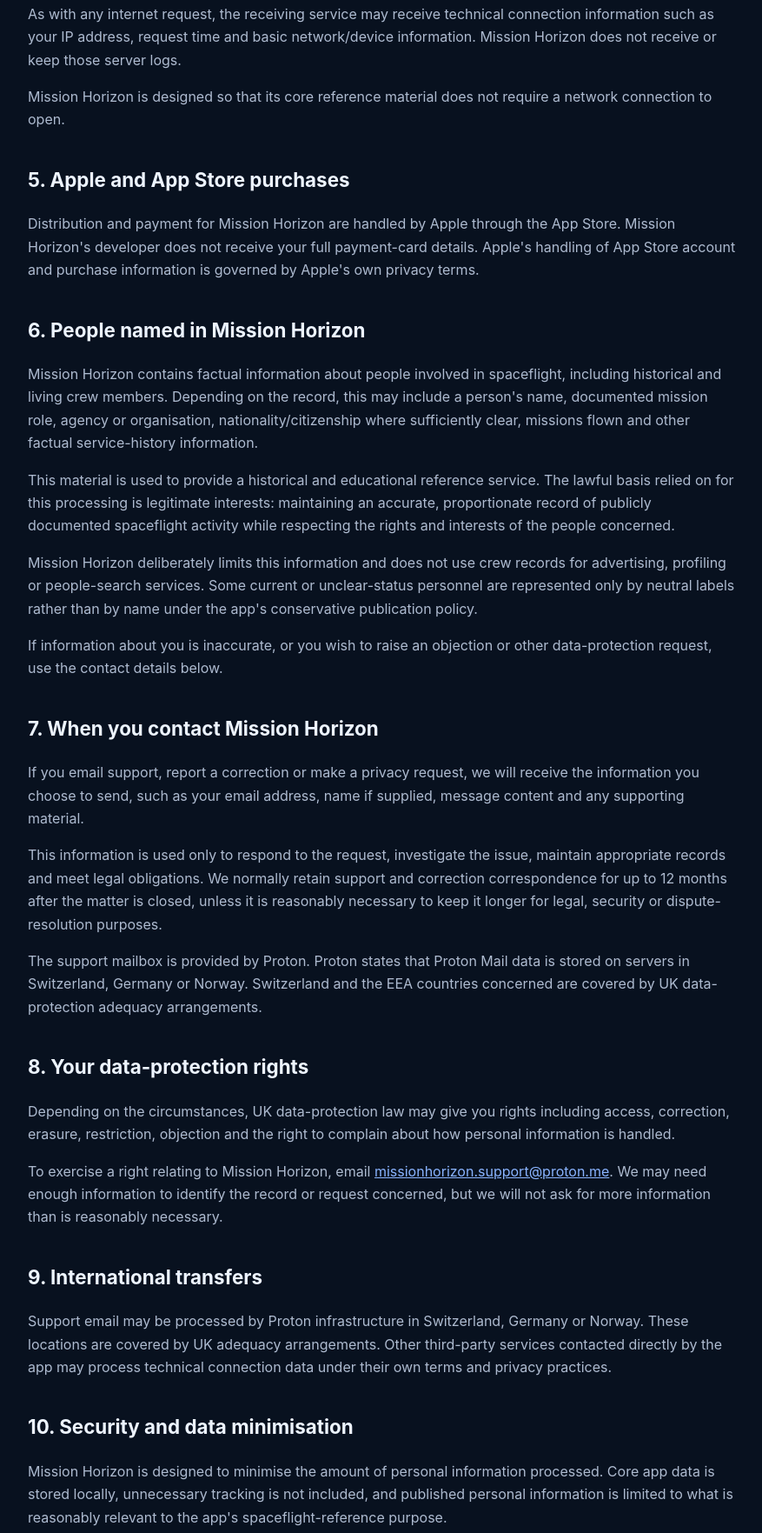
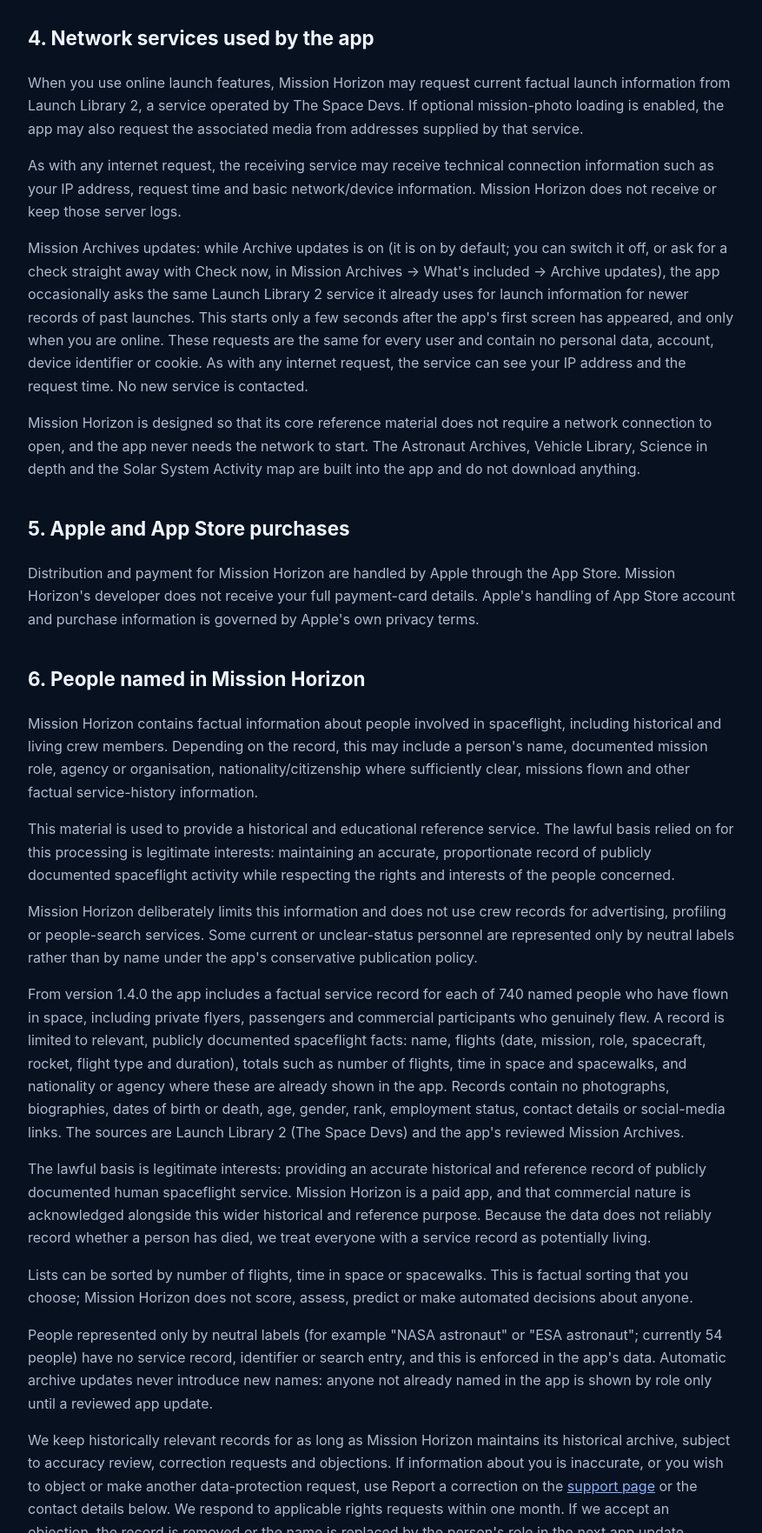
Before and after one commit to Apez-tech/mission-horizon-support, a plain HTML site: page privacy.html in a window 1280 px wide. Shown: the part 1037-2800 px from the top of the page at 87% size, without its empty margins (200-1077 px from the left). Drawn offline with Linux system fonts and the light colour scheme.

Commit message:
Publish Mission Horizon privacy policy v1.4.0

```diff
--- a/privacy.html
+++ b/privacy.html
@@ -22,7 +22,7 @@
 <body>
 <main>
   <h1>Privacy Policy</h1>
-  <p class="meta">Mission Horizon · Last updated 22 October 2026</p>
+  <p class="meta">Mission Horizon · Version 1.4.0 · Last updated 23 October 2026 (effective 23 October 2026)</p>
 
   <div class="card">
     <strong>Privacy contact</strong><br>
@@ -38,12 +38,14 @@
 
   <h2>3. Information stored on your device</h2>
   <p>Settings, favourites and cached launch or reference information are stored locally on your device so that the app can work offline. This information is not sent to Mission Horizon's developer.</p>
-  <p>You can remove locally stored app data using the controls provided by iOS and, where available, the app's own settings.</p>
+  <p>If Archive updates is switched on (the default), the app also keeps newer factual records of past launches (dates, rockets, launch sites, destinations, crew roles and launch status – no photos, descriptions or biographies) in its local database, limited to about 3 MB and 3,000 records, together with your on/off choice and a marker that you have seen the one-time notice about archive updates. You can discard downloaded updates at any time in Mission Archives → What's included → Archive updates; the built-in archive is then used again.</p>
+  <p>You can remove locally stored app data using the controls provided by iOS and, where available, the app's own settings (including About → Delete all app data).</p>
 
   <h2>4. Network services used by the app</h2>
   <p>When you use online launch features, Mission Horizon may request current factual launch information from Launch Library 2, a service operated by The Space Devs. If optional mission-photo loading is enabled, the app may also request the associated media from addresses supplied by that service.</p>
   <p>As with any internet request, the receiving service may receive technical connection information such as your IP address, request time and basic network/device information. Mission Horizon does not receive or keep those server logs.</p>
-  <p>Mission Horizon is designed so that its core reference material does not require a network connection to open.</p>
+  <p>Mission Archives updates: while Archive updates is on (it is on by default; you can switch it off, or ask for a check straight away with Check now, in Mission Archives → What's included → Archive updates), the app occasionally asks the same Launch Library 2 service it already uses for launch information for newer records of past launches. This starts only a few seconds after the app's first screen has appeared, and only when you are online. These requests are the same for every user and contain no personal data, account, device identifier or cookie. As with any internet request, the service can see your IP address and the request time. No new service is contacted.</p>
+  <p>Mission Horizon is designed so that its core reference material does not require a network connection to open, and the app never needs the network to start. The Astronaut Archives, Vehicle Library, Science in depth and the Solar System Activity map are built into the app and do not download anything.</p>
 
   <h2>5. Apple and App Store purchases</h2>
   <p>Distribution and payment for Mission Horizon are handled by Apple through the App Store. Mission Horizon's developer does not receive your full payment-card details. Apple's handling of App Store account and purchase information is governed by Apple's own privacy terms.</p>
@@ -52,7 +54,11 @@
   <p>Mission Horizon contains factual information about people involved in spaceflight, including historical and living crew members. Depending on the record, this may include a person's name, documented mission role, agency or organisation, nationality/citizenship where sufficiently clear, missions flown and other factual service-history information.</p>
   <p>This material is used to provide a historical and educational reference service. The lawful basis relied on for this processing is legitimate interests: maintaining an accurate, proportionate record of publicly documented spaceflight activity while respecting the rights and interests of the people concerned.</p>
   <p>Mission Horizon deliberately limits this information and does not use crew records for advertising, profiling or people-search services. Some current or unclear-status personnel are represented only by neutral labels rather than by name under the app's conservative publication policy.</p>
-  <p>If information about you is inaccurate, or you wish to raise an objection or other data-protection request, use the contact details below.</p>
+  <p>From version 1.4.0 the app includes a factual service record for each of 740 named people who have flown in space, including private flyers, passengers and commercial participants who genuinely flew. A record is limited to relevant, publicly documented spaceflight facts: name, flights (date, mission, role, spacecraft, rocket, flight type and duration), totals such as number of flights, time in space and spacewalks, and nationality or agency where these are already shown in the app. Records contain no photographs, biographies, dates of birth or death, age, gender, rank, employment status, contact details or social-media links. The sources are Launch Library 2 (The Space Devs) and the app's reviewed Mission Archives.</p>
+  <p>The lawful basis is legitimate interests: providing an accurate historical and reference record of publicly documented human spaceflight service. Mission Horizon is a paid app, and that commercial nature is acknowledged alongside this wider historical and reference purpose. Because the data does not reliably record whether a person has died, we treat everyone with a service record as potentially living.</p>
+  <p>Lists can be sorted by number of flights, time in space or spacewalks. This is factual sorting that you choose; Mission Horizon does not score, assess, predict or make automated decisions about anyone.</p>
+  <p>People represented only by neutral labels (for example "NASA astronaut" or "ESA astronaut"; currently 54 people) have no service record, identifier or search entry, and this is enforced in the app's data. Automatic archive updates never introduce new names: anyone not already named in the app is shown by role only until a reviewed app update.</p>
+  <p>We keep historically relevant records for as long as Mission Horizon maintains its historical archive, subject to accuracy review, correction requests and objections. If information about you is inaccurate, or you wish to object or make another data-protection request, use Report a correction on the <a href="index.html#report-a-correction">support page</a> or the contact details below. We respond to applicable rights requests within one month. If we accept an objection, the record is removed or the name is replaced by the person's role in the next app update.</p>
 
   <h2>7. When you contact Mission Horizon</h2>
   <p>If you email support, report a correction or make a privacy request, we will receive the information you choose to send, such as your email address, name if supplied, message content and any supporting material.</p>
```
